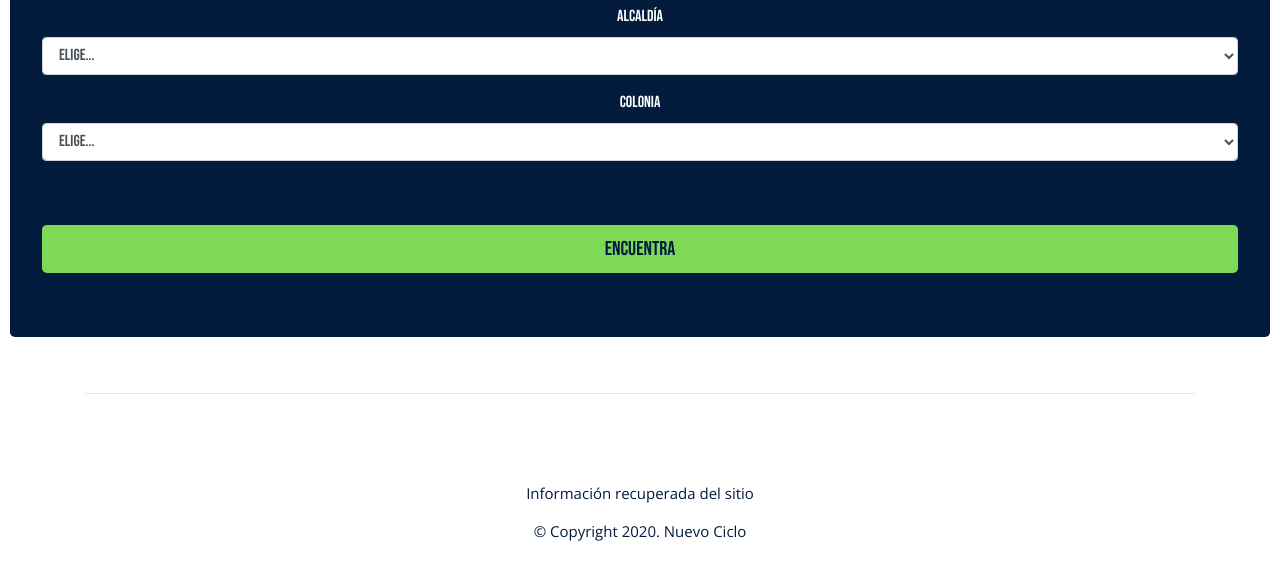
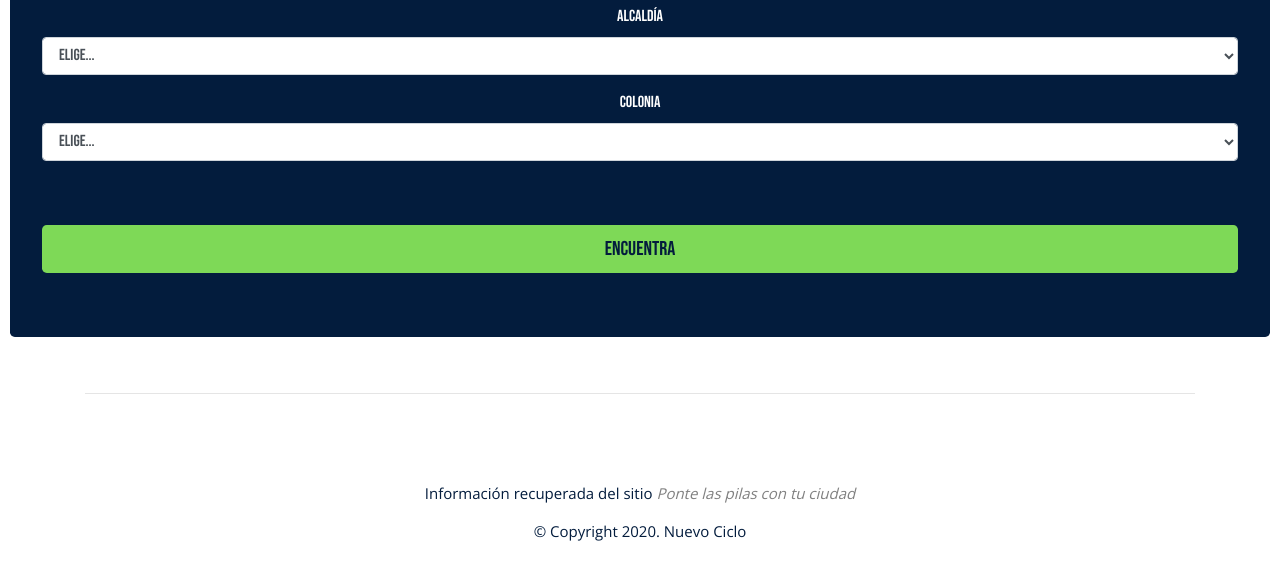
Before and after one commit to tomatovalley/ecologia-team5-gestion-de-residuos, a plain HTML site: page components/pilas_2.html in a window 1280 px wide. Shown: the part 355-934 px from the top of the page. Drawn offline with nearby package versions, Linux system fonts and the light colour scheme.

Commit message:
add source link of information

```diff
--- a/components/pilas_2.html
+++ b/components/pilas_2.html
@@ -122,7 +122,7 @@
         <footer class="mt-5 py-4 text-center ">
             <div class="container ">
                 <p>Información recuperada del sitio
-                    <a href=""></a>
+                    <a href="https://www.sedema.cdmx.gob.mx/programas/programa/ponte-pilas-con-tu-ciudad">Ponte las pilas con tu ciudad</a>
                 </p>
 
                 <p>&copy; Copyright 2020. Nuevo Ciclo</p>
```
